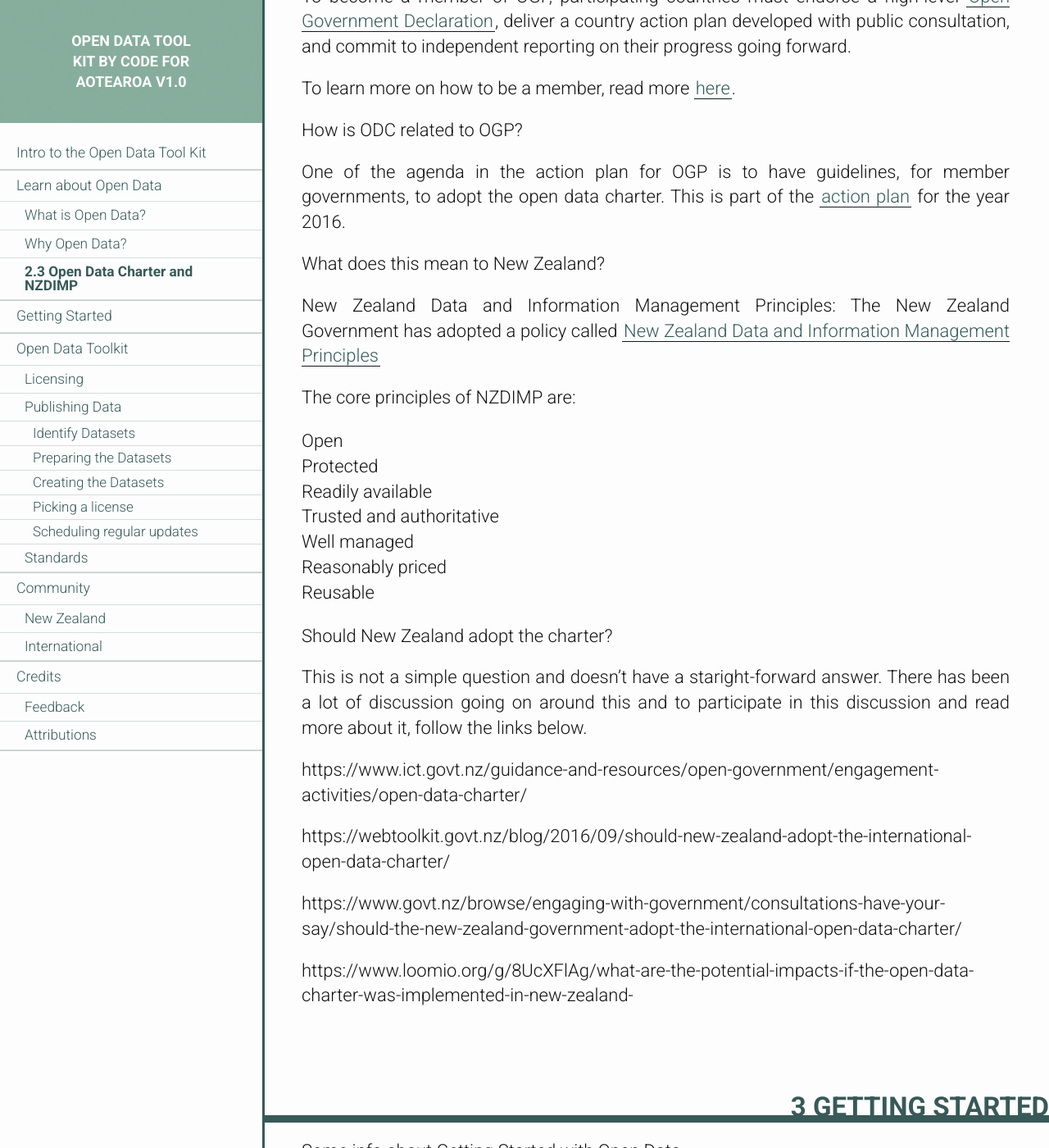
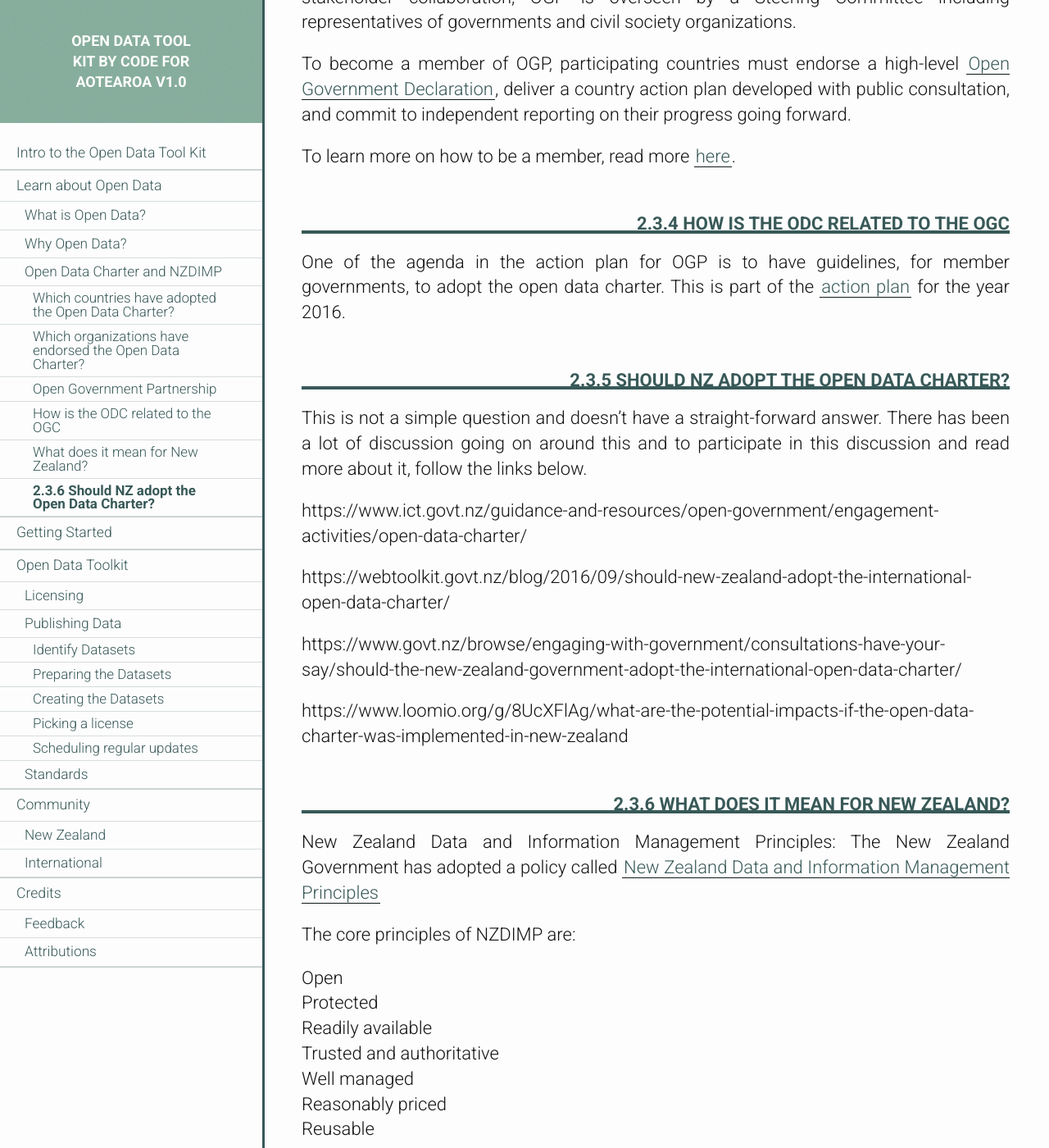
Before and after one commit to codeforaotearoa/opendata-toolkit, a Jekyll site: the page docs/index.html, which Jekyll copies as it is, in a window 1280 px wide and 1400 px high, scrolled down 5206 px. Shown: the whole window at 82% size. Built offline with Jekyll 4.4.1, drawn with Linux system fonts in a browser that asks for light colours; some of the changed text lies outside the part shown.

Commit message:
Broken up Open Data charter into smaller pieces

```diff
--- a/docs/index.html
+++ b/docs/index.html
@@ -41,8 +41,37 @@
 
                     </li>
 
-                    <li >
+                    <li class="parent">
                         <a href="#open-data-charter">Open Data Charter and NZDIMP</a>
+
+                            <ul>
+
+
+                                <li>
+                                    <a href="#charter-adoption">Which countries have adopted the Open Data Charter?</a>
+                                </li>
+
+                                <li>
+                                    <a href="#charter-endorsement">Which organizations have endorsed the Open Data Charter?</a>
+                                </li>
+
+                                <li>
+                                    <a href="#open-govt-partnership">Open Government Partnership</a>
+                                </li>
+
+                                <li>
+                                    <a href="#odc-related-to-ogc">How is the ODC related to the OGC</a>
+                                </li>
+
+                                <li>
+                                    <a href="#nz-meaning">What does it mean for New Zealand?</a>
+                                </li>
+
+                                <li>
+                                    <a href="#should-nz-adopt">Should NZ adopt the Open Data Charter?</a>
+                                </li>
+
+                            </ul>
 
                     </li>
 
@@ -307,35 +336,89 @@ There can also be long-term or unforeseen benefits in opening data. This is beca
 
 <p>To understand how ODC was formed, read <a href="http://opendatacharter.net/history/">here</a></p>
 
-<p>Which Countries have adopted the charter?</p>
+        </section>
 
-<p>As of October 2016, the international Open Data Charter has been adopted by 39 governments, 15 national and 24 local/subnational.</p>
+
+
+        <section id="charter-adoption" class="h3">
+
+                    <h3>Which countries have adopted the Open Data Charter?</h3>
+
+
+            <p>As of October 2016, the international Open Data Charter has been adopted by 39 governments, 15 national and 24 local/subnational.</p>
 
 <p>View the list <a href="http://opendatacharter.net/adopted-by/">here</a></p>
 
-<p>Which organisations have endorsed the charter?</p>
+        </section>
 
-<p>As of October 2016, the Open Data Charter has been endorsed by 32 organizations and non-state actors.
+
+
+        <section id="charter-endorsement" class="h3">
+
+                    <h3>Which organizations have endorsed the Open Data Charter?</h3>
+
+
+            <p>As of October 2016, the Open Data Charter has been endorsed by 32 organizations and non-state actors.
 view the list <a href="http://opendatacharter.net/endorsed-by/">here</a></p>
 
 <p>To adopt the charter, follow the process <a href="http://opendatacharter.net/adopt-the-charter/">here</a>
 To endorse the charter, follow the process <a href="http://opendatacharter.net/endorse-the-charter/">here</a></p>
 
-<p>What is the Open Government Partnership?</p>
+        </section>
 
-<p>The <a href="http://www.opengovpartnership.org/about/">Open Government Partnership</a> is a multilateral initiative that aims to secure concrete commitments from governments to promote transparency, empower citizens, fight corruption, and harness new technologies to strengthen governance. In the spirit of multi-stakeholder collaboration, OGP is overseen by a Steering Committee including representatives of governments and civil society organizations.</p>
+
+
+        <section id="open-govt-partnership" class="h3">
+
+                    <h3>Open Government Partnership</h3>
+
+
+            <p>The <a href="http://www.opengovpartnership.org/about/">Open Government Partnership</a> is a multilateral initiative that aims to secure concrete commitments from governments to promote transparency, empower citizens, fight corruption, and harness new technologies to strengthen governance. In the spirit of multi-stakeholder collaboration, OGP is overseen by a Steering Committee including representatives of governments and civil society organizations.</p>
 
 <p>To become a member of OGP, participating countries must endorse a high-level <a href="http://www.opengovpartnership.org/about/open-government-declaration">Open Government Declaration</a>, deliver a country action plan developed with public consultation, and commit to independent reporting on their progress going forward.</p>
 
 <p>To learn more on how to be a member, read more <a href="http://www.opengovpartnership.org/how-it-works/how-join">here</a>.</p>
 
-<p>How is ODC related to OGP?</p>
+        </section>
 
-<p>One of the agenda in the action plan for OGP is to have guidelines, for member governments, to adopt the open data charter. This is part of the <a href="http://www.opengovpartnership.org/workplan-2015-2016">action plan</a> for the year 2016.</p>
 
-<p>What does this mean to New Zealand?</p>
 
-<p>New Zealand Data and Information Management Principles:
+        <section id="odc-related-to-ogc" class="h3">
+
+                    <h3>How is the ODC related to the OGC</h3>
+
+
+            <p>One of the agenda in the action plan for OGP is to have guidelines, for member governments, to adopt the open data charter. This is part of the <a href="http://www.opengovpartnership.org/workplan-2015-2016">action plan</a> for the year 2016.</p>
+
+        </section>
+
+
+
+        <section id="should-nz-adopt" class="h3">
+
+                    <h3>Should NZ adopt the Open Data Charter?</h3>
+
+
+            <p>This is not a simple question and doesn’t have a straight-forward answer. There has been a lot of discussion going on around this and to participate in this discussion and read more about it, follow the links below.</p>
+
+<p>https://www.ict.govt.nz/guidance-and-resources/open-government/engagement-activities/open-data-charter/</p>
+
+<p>https://webtoolkit.govt.nz/blog/2016/09/should-new-zealand-adopt-the-international-open-data-charter/</p>
+
+<p>https://www.govt.nz/browse/engaging-with-government/consultations-have-your-say/should-the-new-zealand-government-adopt-the-international-open-data-charter/</p>
+
+<p>https://www.loomio.org/g/8UcXFlAg/what-are-the-potential-impacts-if-the-open-data-charter-was-implemented-in-new-zealand</p>
+
+        </section>
+
+
+
+        <section id="nz-meaning" class="h3">
+
+                    <h3>What does it mean for New Zealand?</h3>
+
+
+            <p>New Zealand Data and Information Management Principles:
 The New Zealand Government has adopted a policy called <a href="https://www.ict.govt.nz/guidance-and-resources/open-government/new-zealand-data-and-information-management-principles/">New Zealand Data and Information Management Principles</a></p>
 
 <p>The core principles of NZDIMP are:</p>
@@ -348,18 +431,6 @@ The New Zealand Government has adopted a policy called <a href="https://www.ict.
   <li>Reasonably priced</li>
   <li>Reusable</li>
 </ul>
-
-<p>Should New Zealand adopt the charter?</p>
-
-<p>This is not a simple question and doesn’t have a staright-forward answer. There has been a lot of discussion going on around this and to participate in this discussion and read more about it, follow the links below.</p>
-
-<p>https://www.ict.govt.nz/guidance-and-resources/open-government/engagement-activities/open-data-charter/</p>
-
-<p>https://webtoolkit.govt.nz/blog/2016/09/should-new-zealand-adopt-the-international-open-data-charter/</p>
-
-<p>https://www.govt.nz/browse/engaging-with-government/consultations-have-your-say/should-the-new-zealand-government-adopt-the-international-open-data-charter/</p>
-
-<p>https://www.loomio.org/g/8UcXFlAg/what-are-the-potential-impacts-if-the-open-data-charter-was-implemented-in-new-zealand-</p>
 
         </section>
 
```
Also changed, not shown: _entries/02 Learn/Open Data Charter/charter-adoption.md (added, +11 -0 lines), _entries/02 Learn/Open Data Charter/charter-endorsement.md (added, +13 -0 lines), _entries/02 Learn/Open Data Charter/nz-meaning.md (added, +19 -0 lines), _entries/02 Learn/Open Data Charter/odc-related-to-ogp.md (added, +9 -0 lines), _entries/02 Learn/Open Data Charter/open-govt-partnership.md (added, +13 -0 lines), _entries/02 Learn/Open Data Charter/should-nz-adopt.md (added, +17 -0 lines), _entries/02 Learn/open-data-charter-and-nzdimp.md (+1 -52 lines).
